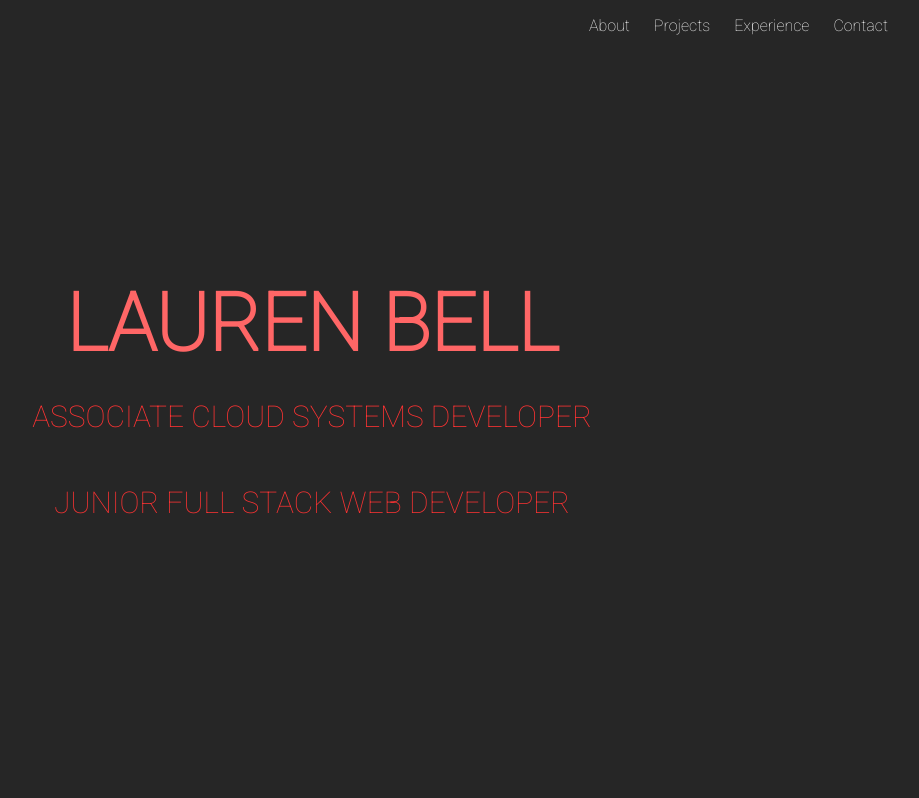
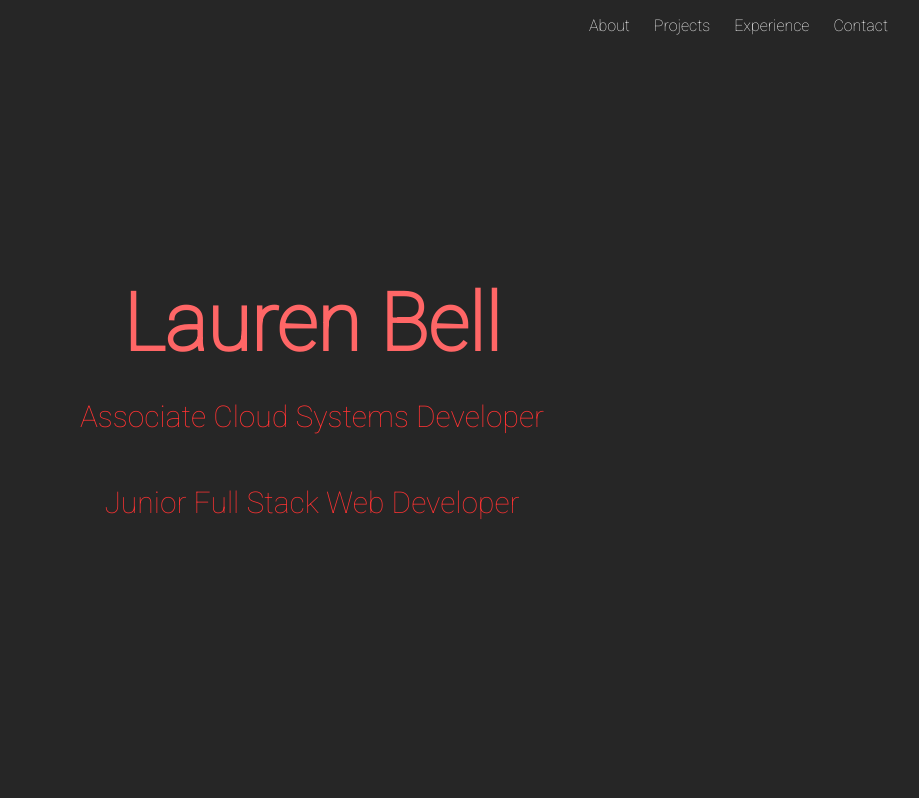
Before and after one commit to lozlette/Lauren-Bell-Personal-Portfolio, a website: page index.html in a window 1280 px wide. Shown: the top 798 px of the page, without its empty margins (328-1247 px from the left). Drawn offline with nearby package versions, Linux system fonts and the light colour scheme.

Commit message:
titles changed to lowercase in header

```diff
--- a/index.html
+++ b/index.html
@@ -31,13 +31,13 @@
       <div class="hero-body">
         <div class="container">
           <h1 class="title fadeIn one" id="heroTitle">
-            LAUREN BELL
+            Lauren Bell
           </h1>
           <h2 class="subtitle fadeIn two" id="heroSubtitle">
-            ASSOCIATE CLOUD SYSTEMS DEVELOPER
+            Associate Cloud Systems Developer
           </h2>
           <h2 class="subtitle fadeIn three" id="heroSubtitle">
-            JUNIOR FULL STACK WEB DEVELOPER
+            Junior Full Stack Web Developer
           </h2>
         </div>
       </div>
--- a/style.css
+++ b/style.css
@@ -27,7 +27,7 @@ a:hover {
 }
 
 .navbar a:hover {
-  background-color: #ff6666 !important;
+  background-color: #ff6600 !important;
   color: #ffffff !important;
 }
 
```
